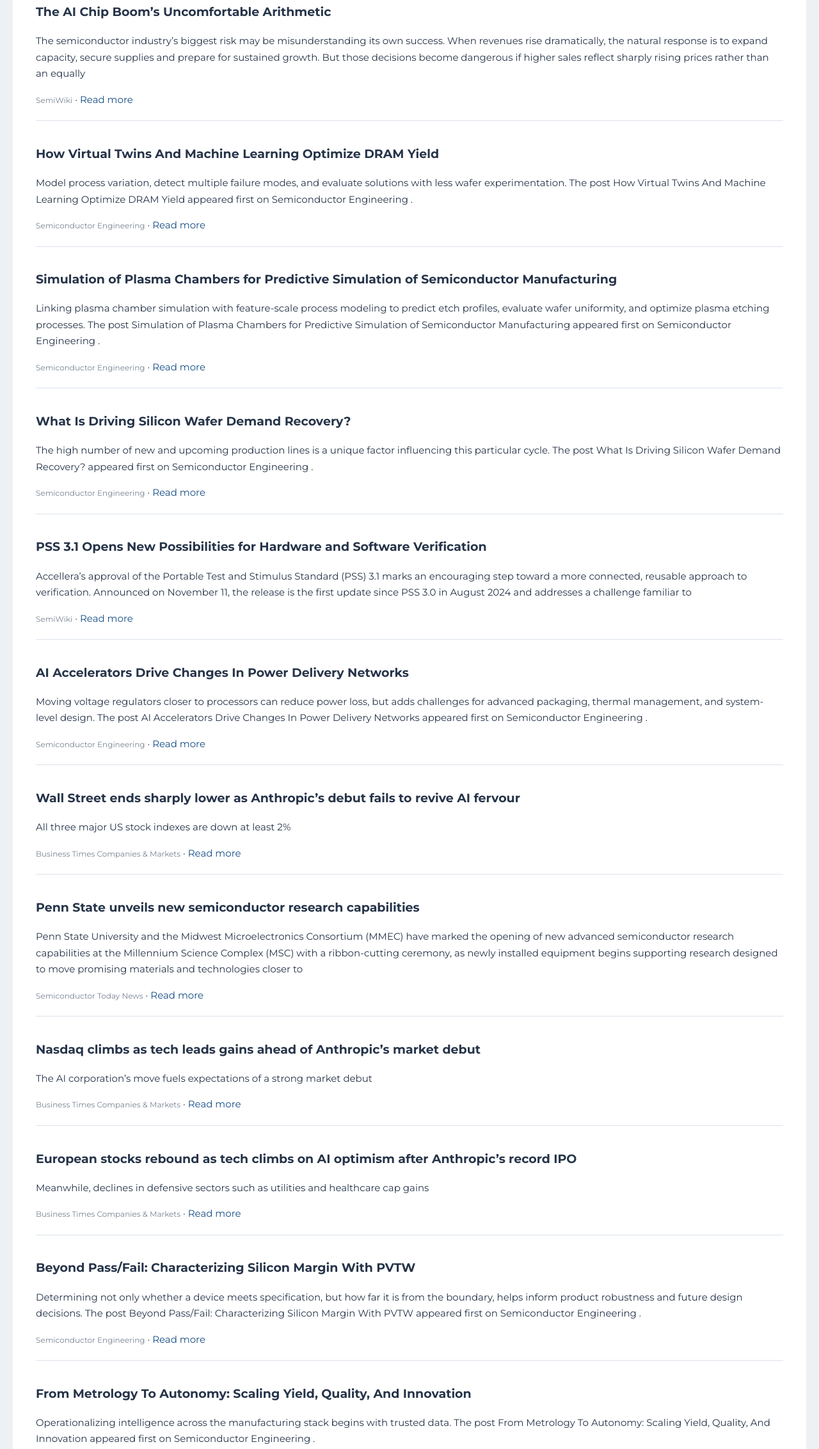
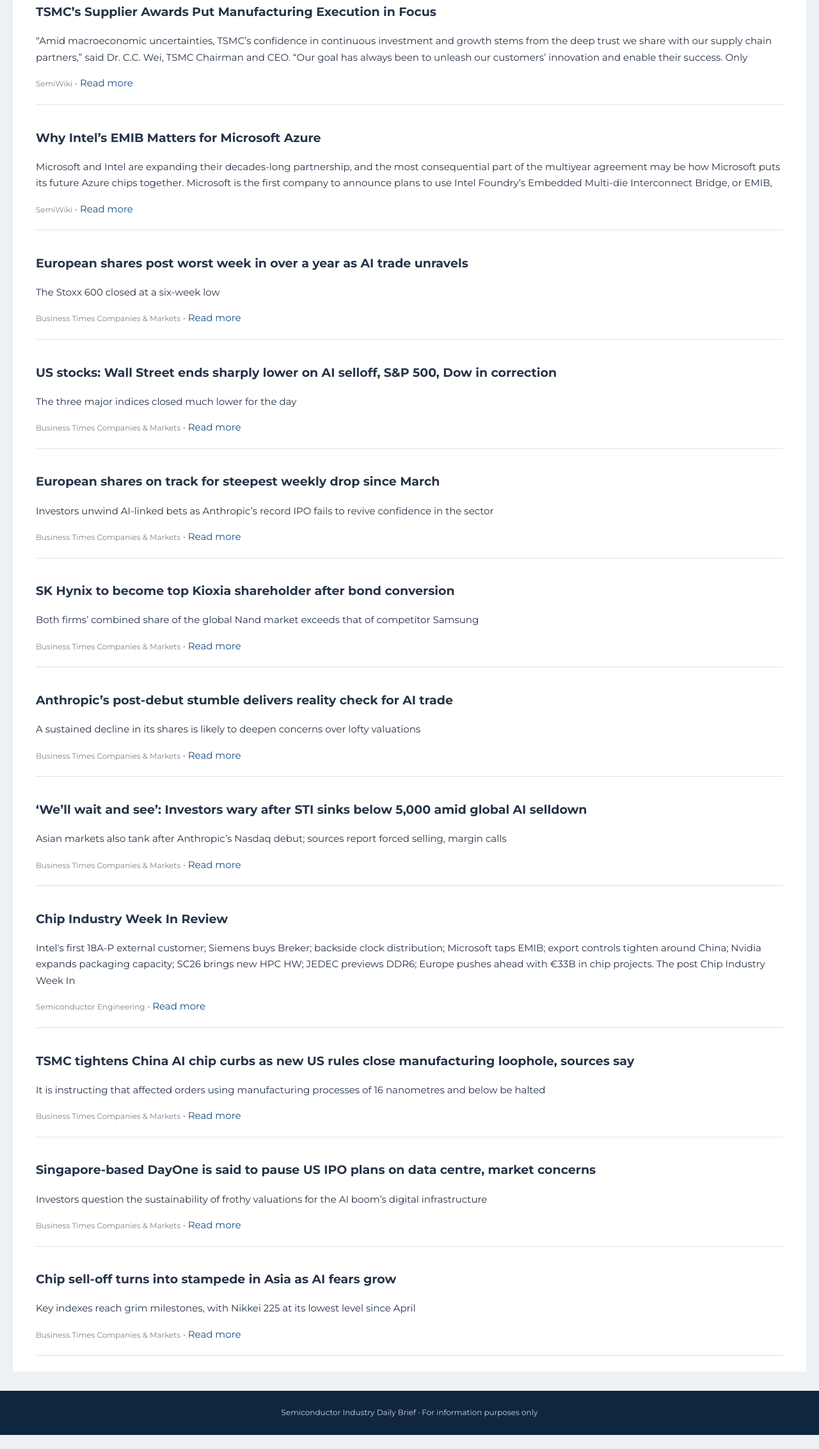
Before and after one commit to atowr/semiconductor-newsletter, a plain HTML site: page docs/index.html in a window 1280 px wide. Shown: the part 528-2793 px from the top of the page at 64% size. After the commit the page ends 2771 px from the top, so only its background shows below. Drawn offline with Linux system fonts and the light colour scheme; a script that the page names is missing.

Commit message:
Publish daily semiconductor newsletter

```diff
--- a/docs/index.html
+++ b/docs/index.html
@@ -40,7 +40,7 @@ footer { background:#10263f; color:#cbd5e1; padding:24px; text-align:center; fon
 .tradingview-widget-container__widget {width:100%}
 .tradingview-widget-container iframe {display:block;width:100%!important;max-width:100%}
 .snapshot {padding:20px 24px 24px}</style></head><body>
-<header style="text-align:left"><p style="text-align:left;margin:0 0 6px"> Friday, 20 November 2026</p>
+<header style="text-align:left"><p style="text-align:left;margin:0 0 6px"> Saturday, 21 November 2026</p>
 <h1 style="text-align:left;margin:0 0 6px">Semiconductor Industry Daily Brief</h1><p style="text-align:left;margin:0">Providing concise, curated market intelligence</p></header>
 <section class="snapshot">
 <div class="snapshot-title">Market Snapshot — Live, as displayed by TradingView</div>
@@ -54,64 +54,64 @@ footer { background:#10263f; color:#cbd5e1; padding:24px; text-align:center; fon
 <main><h2>TODAY'S STORIES</h2>
 
         <article>
-        <h2>The AI Chip Boom’s Uncomfortable Arithmetic</h2>
-        <p>The semiconductor industry’s biggest risk may be misunderstanding its own success. When revenues rise dramatically, the natural response is to expand capacity, secure supplies and prepare for sustained growth. But those decisions become dangerous if higher sales reflect sharply rising prices rather than an equally</p>
-        <div class="story-meta"><span class="source">SemiWiki</span> · <a href="https://semiwiki.com/semiconductor-services/future-horizons/376470-the-ai-chip-booms-uncomfortable-arithmetic/">Read more</a></div>
+        <h2>TSMC’s Supplier Awards Put Manufacturing Execution in Focus</h2>
+        <p>“Amid macroeconomic uncertainties, TSMC’s confidence in continuous investment and growth stems from the deep trust we share with our supply chain partners,” said Dr. C.C. Wei, TSMC Chairman and CEO. “Our goal has always been to unleash our customers’ innovation and enable their success. Only</p>
+        <div class="story-meta"><span class="source">SemiWiki</span> · <a href="https://semiwiki.com/semiconductor-manufacturers/tsmc/376475-tsmcs-supplier-awards-put-manufacturing-execution-in-focus/">Read more</a></div>
         </article>
         <article>
-        <h2>How Virtual Twins And Machine Learning Optimize DRAM Yield</h2>
-        <p>Model process variation, detect multiple failure modes, and evaluate solutions with less wafer experimentation. The post How Virtual Twins And Machine Learning Optimize DRAM Yield appeared first on Semiconductor Engineering .</p>
-        <div class="story-meta"><span class="source">Semiconductor Engineering</span> · <a href="https://semiengineering.com/how-virtual-twins-and-machine-learning-optimize-dram-yield/">Read more</a></div>
+        <h2>Why Intel’s EMIB Matters for Microsoft Azure</h2>
+        <p>Microsoft and Intel are expanding their decades-long partnership, and the most consequential part of the multiyear agreement may be how Microsoft puts its future Azure chips together. Microsoft is the first company to announce plans to use Intel Foundry’s Embedded Multi-die Interconnect Bridge, or EMIB,</p>
+        <div class="story-meta"><span class="source">SemiWiki</span> · <a href="https://semiwiki.com/semiconductor-manufacturers/intel/376571-why-intels-emib-matters-for-microsoft-azure/">Read more</a></div>
         </article>
         <article>
-        <h2>Simulation of Plasma Chambers for Predictive Simulation of Semiconductor Manufacturing</h2>
-        <p>Linking plasma chamber simulation with feature-scale process modeling to predict etch profiles, evaluate wafer uniformity, and optimize plasma etching processes. The post Simulation of Plasma Chambers for Predictive Simulation of Semiconductor Manufacturing appeared first on Semiconductor Engineering .</p>
-        <div class="story-meta"><span class="source">Semiconductor Engineering</span> · <a href="https://semiengineering.com/simulation-of-plasma-chambers-for-predictive-simulation-of-semiconductor-manufacturing/">Read more</a></div>
+        <h2>European shares post worst week in over a year as AI trade unravels</h2>
+        <p>The Stoxx 600 closed at a six-week low</p>
+        <div class="story-meta"><span class="source">Business Times Companies &amp; Markets</span> · <a href="https://www.businesstimes.com.sg/companies-markets/capital-markets-currencies/european-shares-post-worst-week-over-year-ai-trade-unravels">Read more</a></div>
         </article>
         <article>
-        <h2>What Is Driving Silicon Wafer Demand Recovery?</h2>
-        <p>The high number of new and upcoming production lines is a unique factor influencing this particular cycle. The post What Is Driving Silicon Wafer Demand Recovery? appeared first on Semiconductor Engineering .</p>
-        <div class="story-meta"><span class="source">Semiconductor Engineering</span> · <a href="https://semiengineering.com/what-is-driving-silicon-wafer-demand-recovery/">Read more</a></div>
+        <h2>US stocks: Wall Street ends sharply lower on AI selloff, S&amp;P 500, Dow in correction</h2>
+        <p>The three major indices closed much lower for the day</p>
+        <div class="story-meta"><span class="source">Business Times Companies &amp; Markets</span> · <a href="https://www.businesstimes.com.sg/companies-markets/capital-markets-currencies/us-stocks-wall-street-ends-sharply-lower-ai-selloff-sp-500-dow-correction">Read more</a></div>
         </article>
         <article>
-        <h2>PSS 3.1 Opens New Possibilities for Hardware and Software Verification</h2>
-        <p>Accellera’s approval of the Portable Test and Stimulus Standard (PSS) 3.1 marks an encouraging step toward a more connected, reusable approach to verification. Announced on November 11, the release is the first update since PSS 3.0 in August 2024 and addresses a challenge familiar to</p>
-        <div class="story-meta"><span class="source">SemiWiki</span> · <a href="https://semiwiki.com/semiconductor-services/accellera/376235-pss-3-1-opens-new-possibilities-for-hardware-and-software-verification/">Read more</a></div>
+        <h2>European shares on track for steepest weekly drop since March</h2>
+        <p>Investors unwind AI-linked bets as Anthropic’s record IPO fails to revive confidence in the sector</p>
+        <div class="story-meta"><span class="source">Business Times Companies &amp; Markets</span> · <a href="https://www.businesstimes.com.sg/companies-markets/capital-markets-currencies/european-shares-track-steepest-weekly-drop-march">Read more</a></div>
         </article>
         <article>
-        <h2>AI Accelerators Drive Changes In Power Delivery Networks</h2>
-        <p>Moving voltage regulators closer to processors can reduce power loss, but adds challenges for advanced packaging, thermal management, and system-level design. The post AI Accelerators Drive Changes In Power Delivery Networks appeared first on Semiconductor Engineering .</p>
-        <div class="story-meta"><span class="source">Semiconductor Engineering</span> · <a href="https://semiengineering.com/ai-accelerators-drive-changes-in-power-delivery-networks/">Read more</a></div>
+        <h2>SK Hynix to become top Kioxia shareholder after bond conversion</h2>
+        <p>Both firms’ combined share of the global Nand market exceeds that of competitor Samsung</p>
+        <div class="story-meta"><span class="source">Business Times Companies &amp; Markets</span> · <a href="https://www.businesstimes.com.sg/companies-markets/sk-hynix-become-top-kioxia-shareholder-after-bond-conversion">Read more</a></div>
         </article>
         <article>
-        <h2>Wall Street ends sharply lower as Anthropic’s debut fails to revive AI fervour</h2>
-        <p>All three major US stock indexes are down at least 2%</p>
-        <div class="story-meta"><span class="source">Business Times Companies &amp; Markets</span> · <a href="https://www.businesstimes.com.sg/international/wall-street-ends-sharply-lower-anthropics-debut-fails-revive-ai-fervour">Read more</a></div>
+        <h2>Anthropic’s post-debut stumble delivers reality check for AI trade</h2>
+        <p>A sustained decline in its shares is likely to deepen concerns over lofty valuations</p>
+        <div class="story-meta"><span class="source">Business Times Companies &amp; Markets</span> · <a href="https://www.businesstimes.com.sg/companies-markets/anthropics-post-debut-stumble-delivers-reality-check-ai-trade">Read more</a></div>
         </article>
         <article>
-        <h2>Penn State unveils new semiconductor research capabilities</h2>
-        <p>Penn State University and the Midwest Microelectronics Consortium (MMEC) have marked the opening of new advanced semiconductor research capabilities at the Millennium Science Complex (MSC) with a ribbon-cutting ceremony, as newly installed equipment begins supporting research designed to move promising materials and technologies closer to</p>
-        <div class="story-meta"><span class="source">Semiconductor Today News</span> · <a href="https://www.semiconductor-today.com/news_items/2026/nov/pennstate-191126.shtml">Read more</a></div>
+        <h2>‘We’ll wait and see’: Investors wary after STI sinks below 5,000 amid global AI selldown</h2>
+        <p>Asian markets also tank after Anthropic’s Nasdaq debut; sources report forced selling, margin calls</p>
+        <div class="story-meta"><span class="source">Business Times Companies &amp; Markets</span> · <a href="https://www.businesstimes.com.sg/companies-markets/capital-markets-currencies/well-wait-and-see-investors-wary-after-sti-sinks-below-5000-amid-global-ai-selldown">Read more</a></div>
         </article>
         <article>
-        <h2>Nasdaq climbs as tech leads gains ahead of Anthropic’s market debut</h2>
-        <p>The AI corporation’s move fuels expectations of a strong market debut</p>
-        <div class="story-meta"><span class="source">Business Times Companies &amp; Markets</span> · <a href="https://www.businesstimes.com.sg/international/nasdaq-climbs-tech-leads-gains-ahead-anthropics-market-debut">Read more</a></div>
+        <h2>Chip Industry Week In Review</h2>
+        <p>Intel&#x27;s first 18A-P external customer; Siemens buys Breker; backside clock distribution; Microsoft taps EMIB; export controls tighten around China; Nvidia expands packaging capacity; SC26 brings new HPC HW; JEDEC previews DDR6; Europe pushes ahead with €33B in chip projects. The post Chip Industry Week In</p>
+        <div class="story-meta"><span class="source">Semiconductor Engineering</span> · <a href="https://semiengineering.com/chip-industry-week-in-review-165/">Read more</a></div>
         </article>
         <article>
-        <h2>European stocks rebound as tech climbs on AI optimism after Anthropic’s record IPO</h2>
-        <p>Meanwhile, declines in defensive sectors such as utilities and healthcare cap gains</p>
-        <div class="story-meta"><span class="source">Business Times Companies &amp; Markets</span> · <a href="https://www.businesstimes.com.sg/companies-markets/capital-markets-currencies/european-stocks-rebound-tech-climbs-ai-optimism-after-anthropics-record-ipo">Read more</a></div>
+        <h2>TSMC tightens China AI chip curbs as new US rules close manufacturing loophole, sources say</h2>
+        <p>It is instructing that affected orders using manufacturing processes of 16 nanometres and below be halted</p>
+        <div class="story-meta"><span class="source">Business Times Companies &amp; Markets</span> · <a href="https://www.businesstimes.com.sg/international/tsmc-tightens-china-ai-chip-curbs-new-us-rules-close-manufacturing-loophole-sources-say">Read more</a></div>
         </article>
         <article>
-        <h2>Beyond Pass/Fail: Characterizing Silicon Margin With PVTW</h2>
-        <p>Determining not only whether a device meets specification, but how far it is from the boundary, helps inform product robustness and future design decisions. The post Beyond Pass/Fail: Characterizing Silicon Margin With PVTW appeared first on Semiconductor Engineering .</p>
-        <div class="story-meta"><span class="source">Semiconductor Engineering</span> · <a href="https://semiengineering.com/beyond-pass-fail-characterizing-silicon-margin-with-pvtw/">Read more</a></div>
+        <h2>Singapore-based DayOne is said to pause US IPO plans on data centre, market concerns</h2>
+        <p>Investors question the sustainability of frothy valuations for the AI boom’s digital infrastructure</p>
+        <div class="story-meta"><span class="source">Business Times Companies &amp; Markets</span> · <a href="https://www.businesstimes.com.sg/companies-markets/singapore-based-dayone-said-pause-us-ipo-plans-data-centre-market-concerns">Read more</a></div>
         </article>
         <article>
-        <h2>From Metrology To Autonomy: Scaling Yield, Quality, And Innovation</h2>
-        <p>Operationalizing intelligence across the manufacturing stack begins with trusted data. The post From Metrology To Autonomy: Scaling Yield, Quality, And Innovation appeared first on Semiconductor Engineering .</p>
-        <div class="story-meta"><span class="source">Semiconductor Engineering</span> · <a href="https://semiengineering.com/from-metrology-to-autonomy-scaling-yield-quality-and-innovation/">Read more</a></div>
+        <h2>Chip sell-off turns into stampede in Asia as AI fears grow</h2>
+        <p>Key indexes reach grim milestones, with Nikkei 225 at its lowest level since April</p>
+        <div class="story-meta"><span class="source">Business Times Companies &amp; Markets</span> · <a href="https://www.businesstimes.com.sg/international/chip-sell-turns-stampede-asia-ai-fears-grow">Read more</a></div>
         </article>
 </main>
 <footer>Semiconductor Industry Daily Brief · For information purposes only</footer>
```
